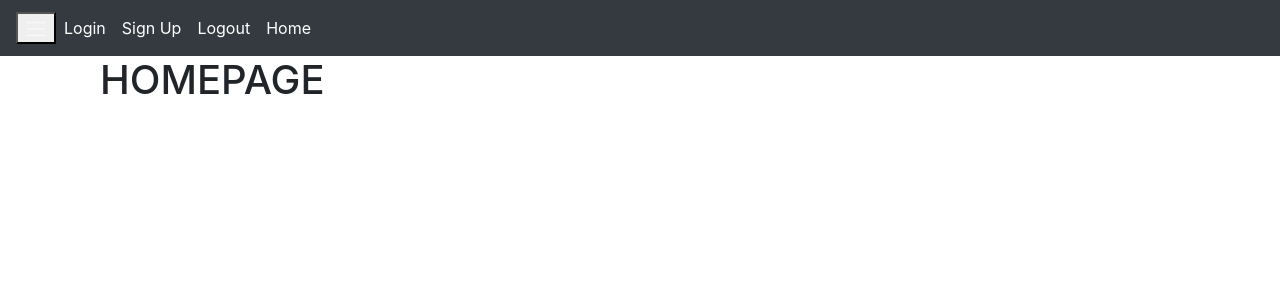
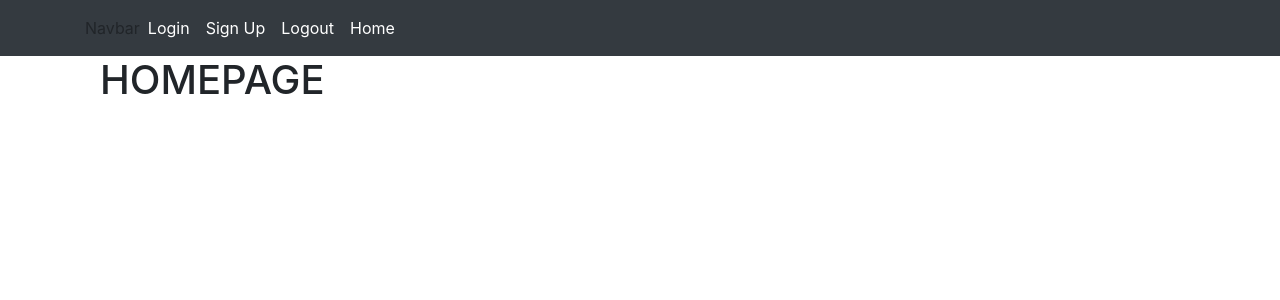
Before and after one commit to Aidan-Zamfir/Library-App, a Flask app: page / in a window 1280 px wide. Shown: the top 300 px of the page. Run offline with Flask 3, Linux system fonts and the light colour scheme.

Commit message:
navbar stuff

```diff
--- a/website/templates/base.html
+++ b/website/templates/base.html
@@ -40,18 +40,21 @@
         {% endwith %}
 
         <nav class="navbar navbar-expand-sm navbar-dark bg-dark">
-            <button
-                    type="button"
-                    data-bs-toggle="collapse"
-                    data-bs-target="#navbarNav"
-                    class="navbar-toggle-toggler"
-                    aria-controls="navbarNav"
-                    aria-expanded="false"
-                    aria-label="Toggle navigation">
-                <span class="navbar-toggler-icon"></span>
-            </button>
 
-            <div class="collapse navbar-collapse"
+            <div class="container">
+                Navbar
+<!--            <button-->
+<!--                    type="button"-->
+<!--                    data-bs-toggle="collapse"-->
+<!--                    data-bs-target="#navbarNav"-->
+<!--                    class="navbar-toggle-toggler"-->
+<!--                    aria-controls="navbarNav"-->
+<!--                    aria-expanded="false"-->
+<!--                    aria-label="Toggle navigation">-->
+<!--                <span class="navbar-toggler-icon"></span>-->
+<!--            </button>-->
+
+                <div class="collapse navbar-collapse"
                  id="navbarNav">
                 <ul class="navbar-nav">
                     <li class="nav-item active">
@@ -69,6 +72,9 @@
                 </ul>
 
             </div>
+
+            </div>
+
         </nav>
 
         <div class="container">
```
